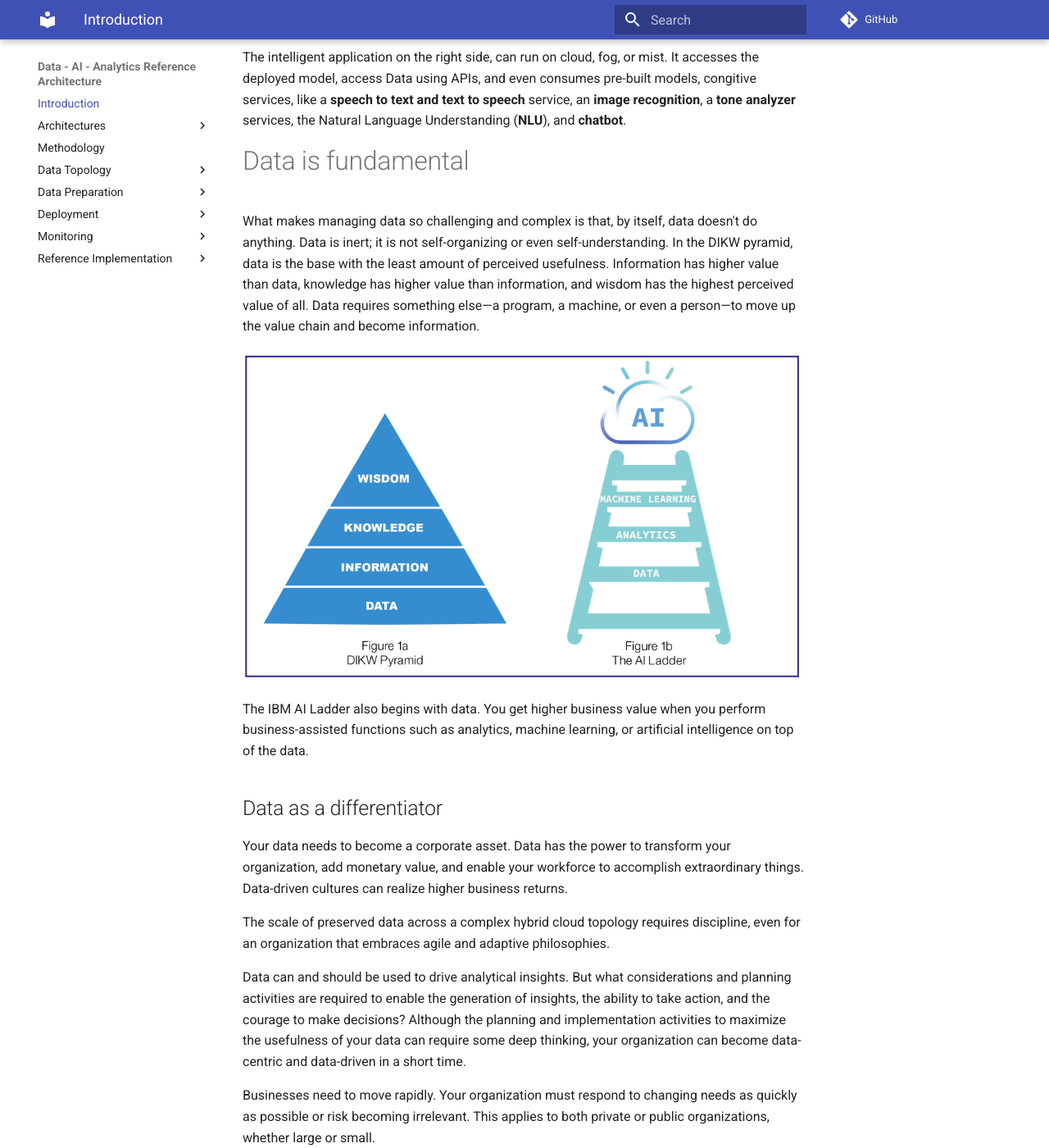
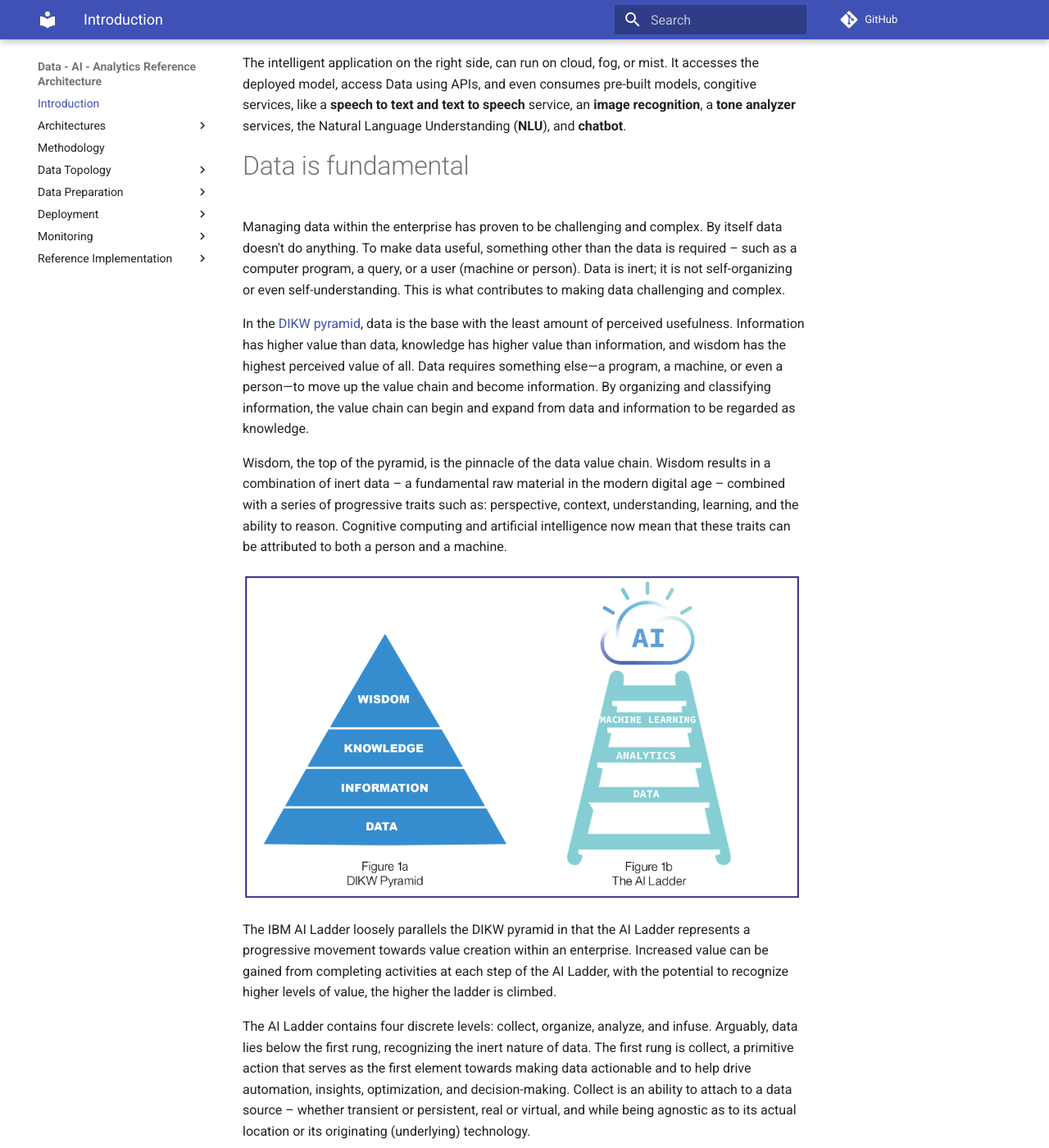
Before and after one commit to ibm-cloud-architecture/refarch-data-ai-analytics, an MkDocs documentation site: the page built from docs/index.md, in a window 1280 px wide and 1400 px high, scrolled down 1467 px. Shown: the whole window at 82% size. Built offline with MkDocs 1.6.1 and Material for MkDocs 9.7.7, drawn with Linux system fonts in a browser that asks for light colours; comment, search, counter and statistics services are not loaded; some of the changed text lies outside the part shown.

```diff
--- a/docs/index.md
+++ b/docs/index.md
@@ -10,7 +10,6 @@ When we consider development of  Data and AI intensive applications  or  *intell
 + AI architecture patterns
 
 provides the right foundation to enable us to develop these *intelligent applications* in a highly agile cloud native way.
-
 
 By considering the nature of joins between the architectures we can also understand how the different roles such as Software Engineer, Data Engineer, and Data Scientist relate and work together in the development of such solutions.
 
@@ -27,24 +26,32 @@ The intelligent application on the right side, can run on cloud, fog, or mist. I
 
 # Data is fundamental
 
- What makes managing data so challenging and complex is that, by itself, data doesn't do anything. Data is inert; it is not self-organizing or even self-understanding. In the DIKW pyramid, data is the base with the least amount of perceived usefulness. Information has higher value than data, knowledge has higher value than information, and wisdom has the highest perceived value of all. Data requires something else—a program, a machine, or even a person—to move up the value chain and become information.
+Managing data within the enterprise has proven to be challenging and complex. By itself data doesn't do anything. To make data useful, something other than the data is required – such as a computer program, a query, or a user (machine or person). Data is inert; it is not self-organizing or even self-understanding. This is what contributes to making data challenging and complex.
+
+In the [DIKW pyramid](https://en.wikipedia.org/wiki/DIKW_pyramid), data is the base with the least amount of perceived usefulness. Information has higher value than data, knowledge has higher value than information, and wisdom has the highest perceived value of all. Data requires something else—a program, a machine, or even a person—to move up the value chain and become information. By organizing and classifying information, the value chain can begin and expand from data and information to be regarded as knowledge.
+
+Wisdom, the top of the pyramid, is the pinnacle of the data value chain. Wisdom results in a combination of inert data – a fundamental raw material in the modern digital age – combined with a series of progressive traits such as: perspective, context, understanding, learning, and the ability to reason. Cognitive computing and artificial intelligence now mean that these traits can be attributed to both a person and a machine.
 
  ![](data-dikw-ai.png)
 
- The IBM AI Ladder also begins with data. You get higher business value when you perform business-assisted functions such as analytics, machine learning, or artificial intelligence on top of the data.
+ The IBM AI Ladder loosely parallels the DIKW pyramid in that the AI Ladder represents a progressive movement towards value creation within an enterprise. Increased value can be gained from completing activities at each step of the AI Ladder, with the potential to recognize higher levels of value, the higher the ladder is climbed.
+
+The AI Ladder contains four discrete levels: collect, organize, analyze, and infuse. Arguably, data lies below the first rung, recognizing the inert nature of data. The first rung is collect, a primitive action that serves as the first element towards making data actionable and to help drive automation, insights, optimization, and decision-making. Collect is an ability to attach to a data source – whether transient or persistent, real or virtual, and while being agnostic as to its actual location or its originating (underlying) technology.
+
+The AI Ladder progresses through the rungs to infuse, a state of capability that means an enterprise has taken artificial intelligence beyond a science project. Infusion means that advanced analytical models have been interwoven into the essential fabric of an application or system whereby driving new or improved business capabilities.
+
 
 ## Data as a differentiator
 
-Your data needs to become a corporate asset. Data has the power to transform your organization, add monetary value, and enable your workforce to accomplish extraordinary things. Data-driven cultures can realize higher business returns.
+Data needs to become treated as a corporate asset. Data has the power to transform any organization, add monetary value, and enable the workforce to accomplish extraordinary things. Data-driven cultures can realize higher business returns.
 
-The scale of preserved data across a complex hybrid cloud topology requires discipline, even for an organization that embraces agile and adaptive philosophies.
+While a dog house can be built without much planning, you cannot build a modern skyscraper with the same approach. The scale of preserved data across a complex hybrid cloud or multi-cloud topology requires discipline, even for an organization that embraces agile and adaptive philosophies.
 
-Data can and should be used to drive analytical insights.  But what considerations and planning activities are required to enable the generation of insights, the ability to take action, and the courage to make decisions? Although the planning and implementation activities to maximize the usefulness of your data can require some deep thinking, your organization can become data-centric and data-driven in a short time.
+Data can and should be used to drive analytical insights. But what considerations and planning activities are required to enable the generation of insights, the ability to take action, and the courage to make decisions? Although the planning and implementation activities to maximize the usefulness of your data can require some deep thinking, organizations can become data-centric and data-driven in a short time.
 
-Businesses need to move rapidly. Your organization must respond to changing needs as quickly as possible or risk becoming irrelevant. This applies to both private or public organizations, whether large or small.
+More so than ever, businesses need to move rapidly. Organizations must respond to changing needs as quickly as possible or risk becoming irrelevant. This applies to both private or public organizations, whether large or small.
 
 Data and the related analytics are key to differentiation, but traditional approaches are often ad hoc, naive, complex, difficult, and brittle. This can result in delays, business challenges, lost opportunities, and the rise of unauthorized projects.
-
 
 ## Data platform
 
@@ -56,11 +63,55 @@ Data and the related analytics are key to differentiation, but traditional appro
 1. As you constrain scalability and network connectivity you also constrain data store, data structure and data access.
 1. The value and way of storing and representing data may change with its age. Value also comes in the recognition of patterns in the time series.
 
-### Collect, organize, and analyze data
+Today, our users may have access to terabytes, petabytes, or even exabytes of data. But if that data is not collected, organized, managed, controlled, enriched, governed, measured, and analyzed, that data is not just useless, it can become a liability.
 
-Today, our users may have access to terabytes, petabytes, or even exabytes of data. But if that data is not collected, organized, managed, controlled, enriched, governed, measured, and analyzed, that data is not just useless—it can become a liability.
+### Collect – Making Data Simple and Accessible
 
-These activities form the focus of data and analytics platforms, as shown in the three pillars of IBM Analytics offerings:
+The first rung of the AI Ladder is collect and is how an enterprise can formally incorporate data into any analytic process. Data can be:
+
+* Structured, semi-structured, unstructured
+* Proprietary or open source
+* In the cloud or on-premise
+* Any of it or all of it
+
+### Organize – Trusted, Governed Analytics
+
+The second rung of the AI Ladder is organize and is how is an enterprise can make data known, discoverable, usable, and reusable. The ability to organize is prerequisite to becoming data-centric. Additionally, data of inferior quality or data that can be misleading to a machine or end-user can be governed so that any use can adequately controlled. Ideally, the outcome of organize is a body of data that is appropriately curated and offers the highest value to an enterprise. Organize allows data to be:
+
+* A discoverable asset
+* Cataloged
+* Profiled, categorized, and classified
+* Secured through policy-based enforcement
+* A source of truth and utility
+
+### Analyze – Insights On-Demand
+
+The third rung of the AI Ladder is analyze and is how is an organization approaches becoming a data-driven enterprise. Analytics can be human-centered or machine-centered. In this regard the initials AI can be interpreted to mean Augmented Intelligence when used in a human-centered context and Artificial Intelligence when used in a machine-centered context. Analyze covers a span of techniques and capabilities from basic reporting and business intelligence to deep learning. Analyze allows data to be:
+
+* Determine what has happened
+* Determine what is happening
+* Determine what might happen
+* Compare against expectations
+* Automate and optimize decisions
+
+### Infuse – Operationalize AI with Trust and Transparency
+
+The fourth rung of the AI Ladder is infuse and is how is an enterprise can use AI as a real-world capability. Operationalizing AI means that models can be adequately managed which means an inadequately performing model can be rapidly identified and replaced with another model or by some other means. Transparency infers that advanced analytics and AI are not in the realm of being a dark art and that all outcomes can be explained. Trust infers that all forms of fairness transcend the use of a model. Infuse allows data to be:
+
+* Used for automation and optimization
+* Part of a causal loop of action and feedback
+* Exercised in a deployed model
+* Used for developing insights and decision-making
+* Beneficial to the data-driven organization
+* Applied by the data-centric enterprise
+
+## Towards Data-Centricity
+
+Drivers for what causes change within a business can be regarded as being stochastic. Whether foreseen or randomly determined, each change is likely to require new data – data that an organization has not previously anticipated. Increased data volumes, increases in the number of data sources, increases to the rates of data ingestion, and increases in the variety of the types of data are nothing more than de facto a prioris.
+
+While users are likely to have access to terabytes, petabytes, or even exabytes of data from data streams, IOT-sensors, transactional systems, and so on, if the data is not properly incorporated, managed, controlled, enriched, governed, measured, and deployed then the data may not only become useless, the data may become a liability.
+
+The activities to properly handle data and to pursue the AI Ladder, can be shown in the three solution areas of IBM Data and AI offerings:
 
 * [Hybrid Data Management](https://www.ibm.com/analytics/data-management)
     * Collect all types of data, structured and unstructured
```
Also changed, not shown: docs/methodology/README.md (+13 -4 lines), docs/data-ai-ra.png, docs/methodology/3-dlc-gantt.png, docs/methodology/data-iteration.png, docs/methodology/ml-dt-method.png, docs/methodology/personas.png (added), 1 other file.
